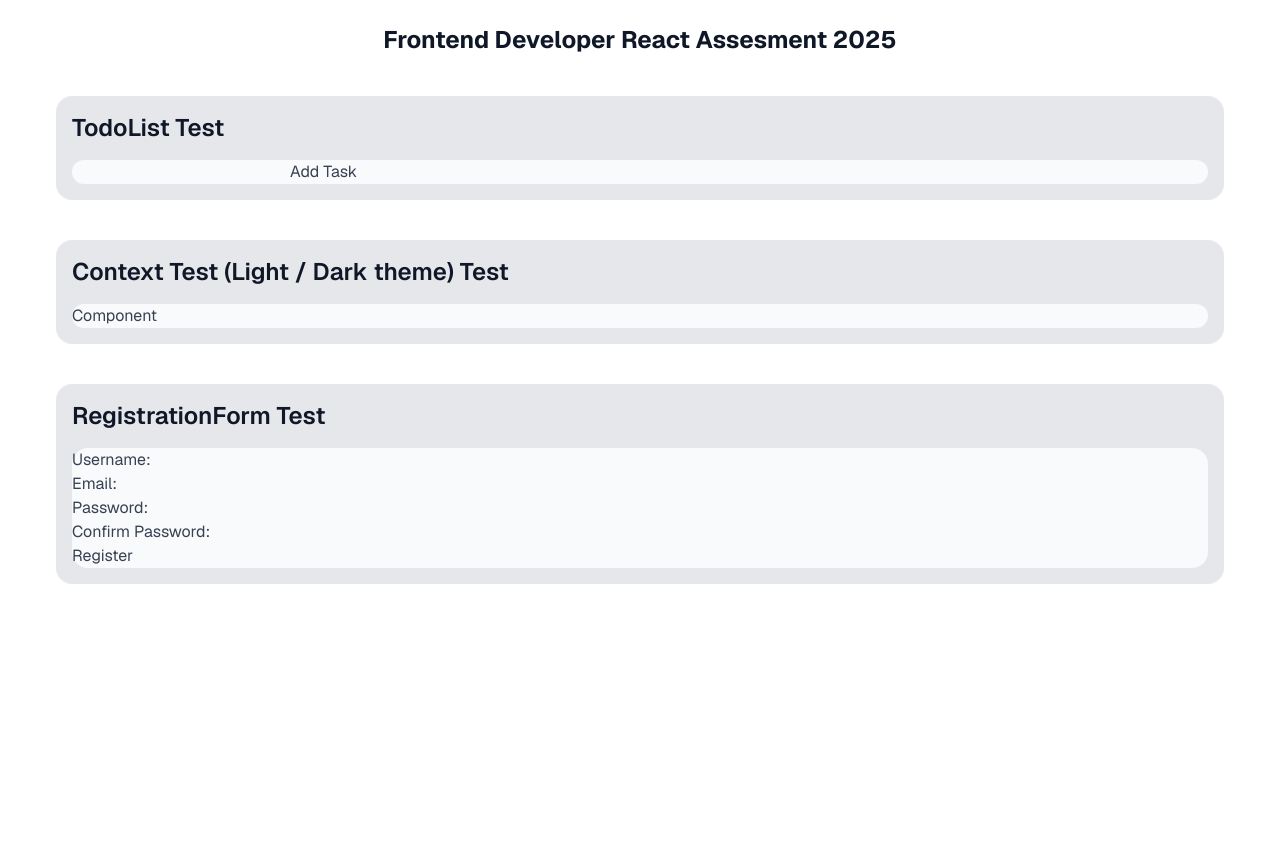
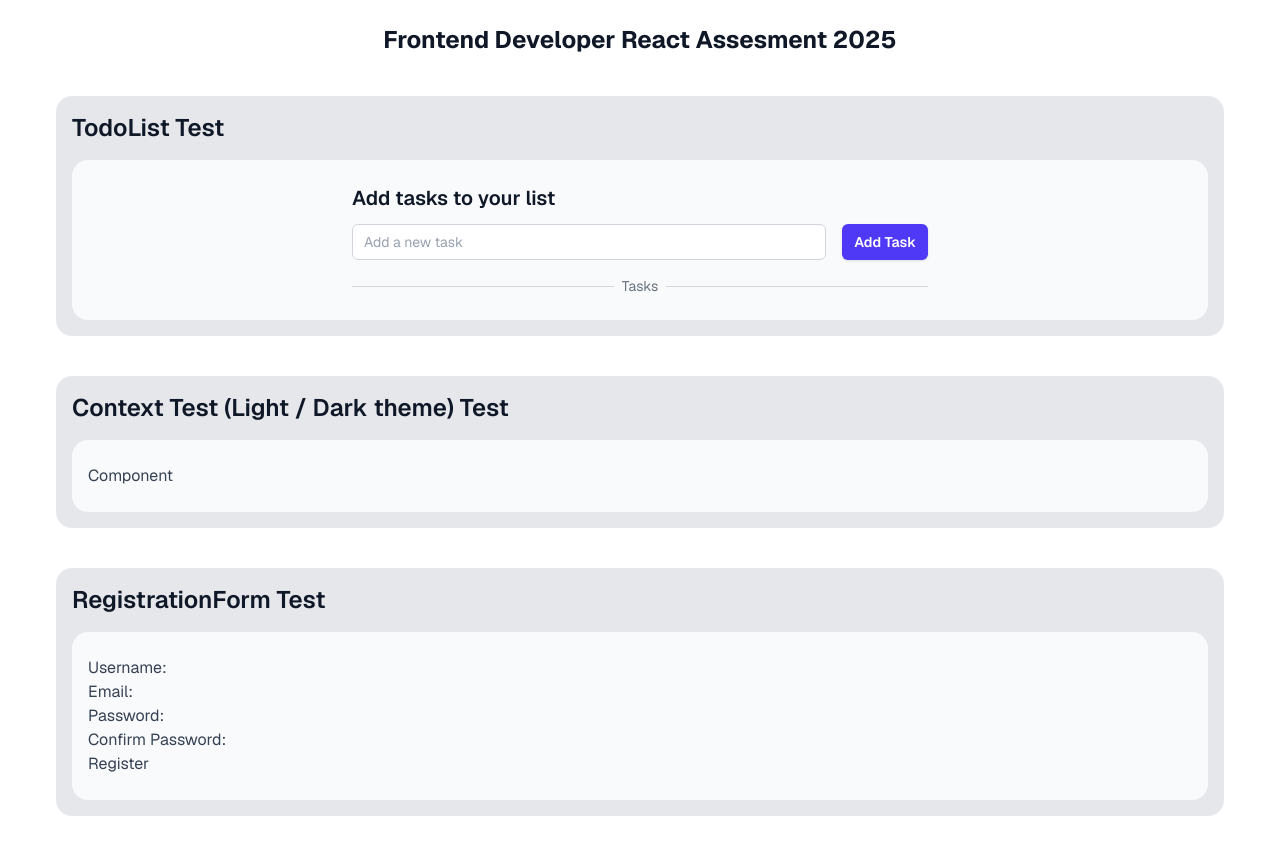
Before and after one commit to carrozzo-lc/frontend-assessment-09-2025, a Next.js app: page / in a window 1280 px wide. Shown: the top 854 px of the page. Before the commit the page ends 800 px from the top, so only its background shows below. Built offline with nearby package versions, Linux system fonts and the light colour scheme.

Commit message:
todo list done

```diff
--- a/package.json
+++ b/package.json
@@ -9,6 +9,7 @@
     "lint": "eslint"
   },
   "dependencies": {
+    "@heroicons/react": "^2.2.0",
     "next": "15.5.3",
     "react": "19.1.0",
     "react-dom": "19.1.0"
--- a/src/app/page.tsx
+++ b/src/app/page.tsx
@@ -1,6 +1,6 @@
 // components
 import TodoList from '@/components/TodoList';
-import Card from '@/components/Card';
+import Card from '@/components/ui/Card';
 import RegistrationForm from '@/components/RegistrationForm';
 
 // ----------------------------------------------------------------------
--- a/src/components/TodoList.tsx
+++ b/src/components/TodoList.tsx
@@ -1,5 +1,9 @@
 'use client';
 import { useState } from 'react';
+// components
+import Divider from '@ui/Divider';
+
+// ----------------------------------------------------------------------
 
 interface Task {
   id: number;
@@ -16,15 +20,16 @@ const TodoList: React.FC = () => {
       ...tasks,
       { id: tasks.length, text: newTask, completed: false },
     ];
+    if (newTask.trim() === '') return;
     setTasks(updatedTasks);
     setNewTask('');
   };
 
   const toggleTask = (taskId: number) => {
     const updatedTasks = tasks.map((task) => {
-      // if (tasks.id === taskId) {
-      //   return { ...task, completed: !task.completed };
-      // }
+      if (task.id === taskId) {
+        return { ...task, completed: !task.completed };
+      }
       return task;
     });
     setTasks(updatedTasks);
@@ -35,17 +40,40 @@ const TodoList: React.FC = () => {
   };
 
   return (
-    <div>
-      <input type="text" value={newTask} onChange={handleInputChange} />
-      <button onClick={addTask}>Add Task</button>
+    <div className="mx-auto max-w-xl">
+      <h3 className="mb-3">Add tasks to your list</h3>
+
+      <div className="mb-4 flex gap-4">
+        <div className="flex-grow">
+          <input
+            id="task"
+            name="task"
+            type="text"
+            placeholder="Add a new task"
+            onChange={handleInputChange}
+            value={newTask}
+            className="block w-full rounded-md bg-white px-3 py-1.5 text-base text-gray-900 outline-1 -outline-offset-1 outline-gray-300 placeholder:text-gray-400 focus:outline focus:-outline-offset-2 focus:outline-indigo-600 sm:text-sm/6 dark:bg-white/5 dark:text-white dark:outline-white/10 dark:placeholder:text-gray-500 dark:focus:outline-indigo-500"
+          />
+        </div>
+        <button
+          type="button"
+          onClick={addTask}
+          className="cursor-pointer rounded-md bg-indigo-600 px-3 py-2 text-sm font-semibold text-white shadow-sm hover:bg-indigo-500 focus-visible:outline focus-visible:outline-offset-2 focus-visible:outline-indigo-600 dark:bg-indigo-500 dark:shadow-none dark:hover:bg-indigo-400 dark:focus-visible:outline-indigo-500"
+        >
+          Add Task
+        </button>
+      </div>
+
+      <Divider text="Tasks" />
+
       <ul>
         {tasks.map((task) => (
           <li
             key={task.id}
-            style={{ textDecoration: task.completed ? 'line-through' : 'none' }}
             onClick={() => toggleTask(task.id)}
+            className={`mt-4 w-full cursor-pointer rounded-xl border border-gray-200 bg-white p-4 ${task.completed ? 'underline opacity-50' : 'hover:bg-gray-50'} dark:border-white/10 dark:bg-white/5 dark:hover:bg-white/10`}
           >
-            {task.text}
+            <span className="font-semibold">{task.text}</span>
           </li>
         ))}
       </ul>
--- a/src/components/Card.tsx
+++ b/src/components/ui/Card.tsx
@@ -7,7 +7,7 @@ const Card = ({ title, children }: CardProps) => {
   return (
     <div className="mb-10 rounded-2xl bg-gray-200 p-4">
       {title && <h2 className="mb-4">{title}</h2>}
-      <div className="rounded-2xl bg-gray-50">{children}</div>
+      <div className="rounded-2xl bg-gray-50 px-4 py-6">{children}</div>
     </div>
   );
 };
--- /dev/null
+++ b/src/components/ui/Divider.tsx
@@ -0,0 +1,25 @@
+type DividerProps = {
+  text: string;
+};
+
+const Divider = ({ text }: DividerProps) => {
+  return (
+    <div className="flex items-center">
+      <div
+        aria-hidden="true"
+        className="w-full border-t border-gray-300 dark:border-white/15"
+      />
+      <div className="relative flex justify-center">
+        <span className="px-2 text-sm text-gray-500 dark:bg-gray-900 dark:text-gray-400">
+          {text}
+        </span>
+      </div>
+      <div
+        aria-hidden="true"
+        className="w-full border-t border-gray-300 dark:border-white/15"
+      />
+    </div>
+  );
+};
+
+export default Divider;
```
Also changed, not shown: 1 other file (tests, documents, lock files or other folders).
